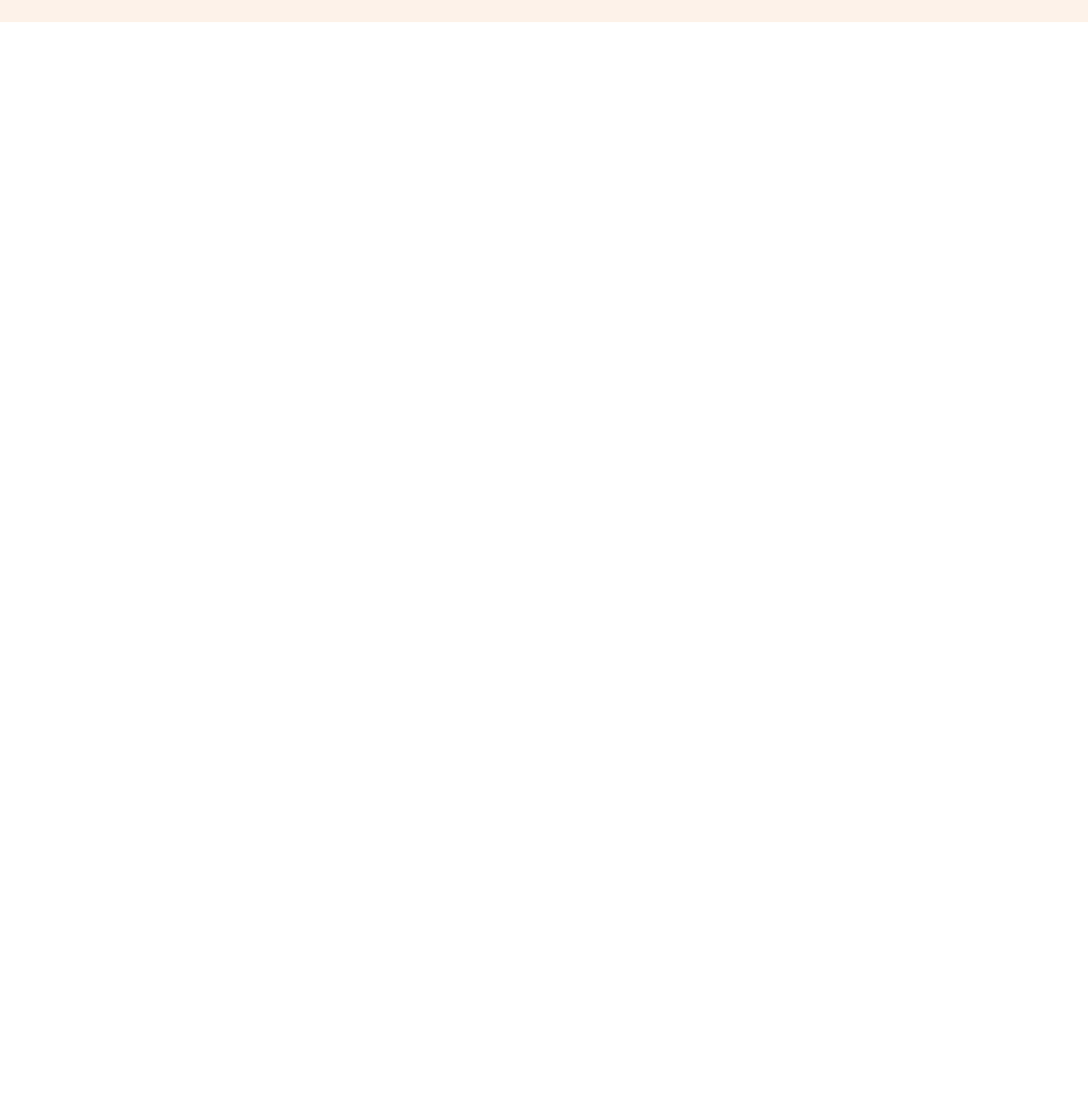
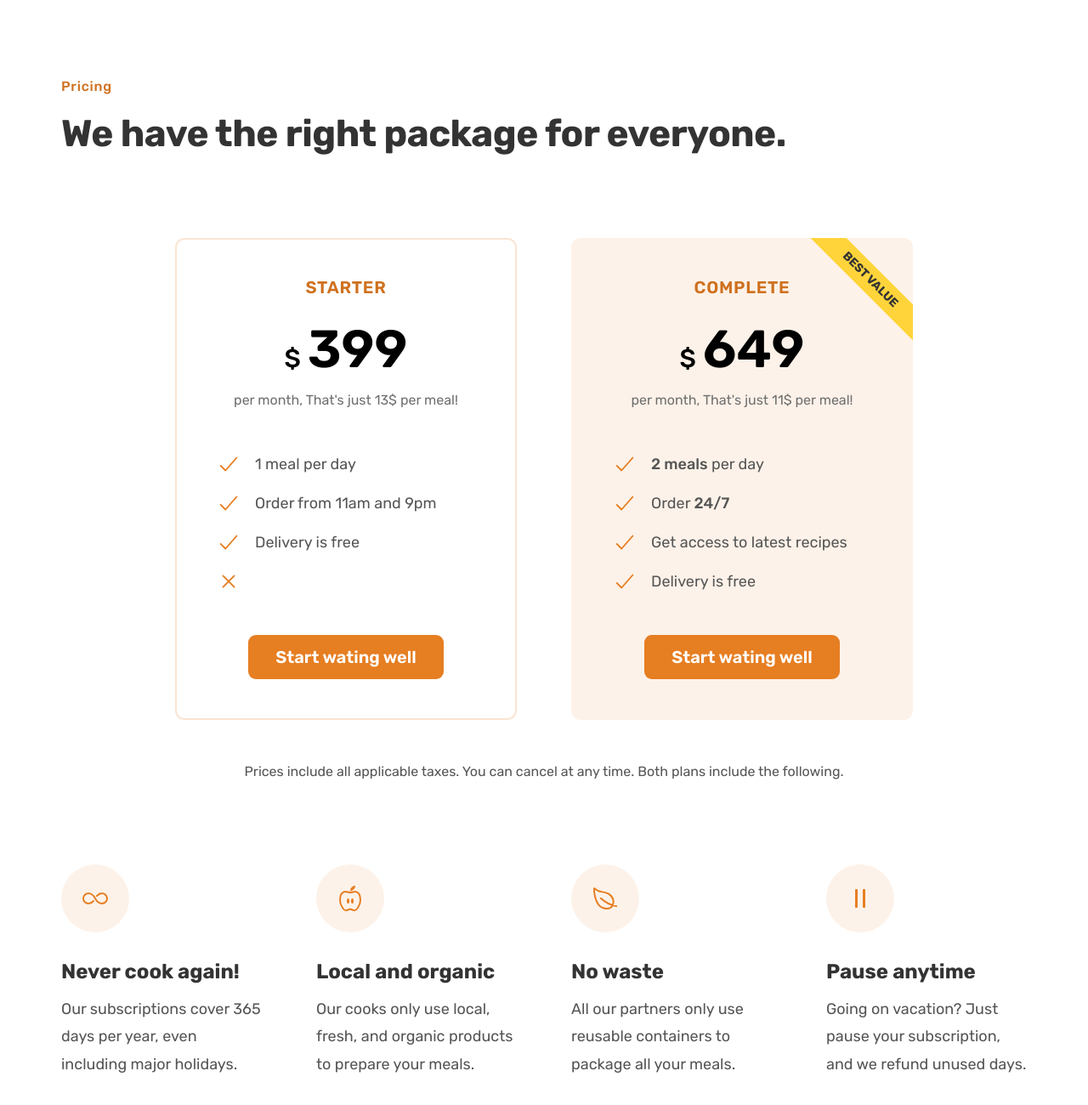
Before and after one commit to abedshamia/Omnifood, a plain HTML site: page index.html in a window 1280 px wide. Shown: the part 4664-5964 px from the top of the page at 85% size. Before the commit the page ends 4690 px from the top, so only its background shows below. Drawn offline with nearby package versions, Linux system fonts and the light colour scheme.

Commit message:
Created Pricing and Features Section

```diff
--- a/css/style.css
+++ b/css/style.css
@@ -47,6 +47,11 @@ strong {
   display: grid;
   row-gap: 9.6rem;
   column-gap: 6.4rem;
+  /* margin-bottom: 9.6rem; */
+}
+
+.grid:not(:last-child) {
+  margin-bottom: 9.6rem;
 }
 
 .grid--center--vertical {
@@ -59,6 +64,10 @@ strong {
 
 .grid--3--cols {
   grid-template-columns: repeat(3, 1fr);
+}
+
+.grid--4--cols {
+  grid-template-columns: repeat(4, 1fr);
 }
 .header {
   display: flex;
@@ -516,9 +525,109 @@ strong {
 }
 
 .gallery-item img:hover {
-  transform: rotate(3deg); scale(1.1);
+  transform: scale(1.1) rotate(3deg);
 }
 
-.gallery-item img {
+.gallery-item {
   overflow: hidden;
 }
+
+.section-pricing {
+  padding: 9.6rem 0;
+}
+
+.pricing-plan {
+  border-radius: 11px;
+  padding: 4.8rem;
+  width: 75%;
+}
+
+.pricing-plan--starter {
+  justify-self: end;
+  box-shadow: inset 0 0 0 2px #fae5d3;
+}
+
+.pricing-plan--complete {
+  background-color: #fdf2e9;
+  position: relative;
+  overflow: hidden;
+}
+
+.pricing-plan--complete::after {
+  content: "Best value";
+  position: absolute;
+  text-transform: uppercase;
+  font-size: 1.4rem;
+  font-weight: 700;
+  color: #333;
+  top: 6%;
+  right: -18%;
+  background-color: #ffd43b;
+  padding: 0.8rem 8rem;
+  border-radius: 11px;
+  transform: rotate(45deg);
+  transition: all 0.4s ease-in-out;
+}
+.plan-header {
+  text-align: center;
+  margin-bottom: 4.8rem;
+}
+
+.plan-name {
+  color: #cf711f;
+  font-weight: 600;
+  font-size: 2rem;
+  text-transform: uppercase;
+  letter-spacing: 0.75px;
+  margin-bottom: 3.2rem;
+}
+.plan-price {
+  font-size: 6.2rem;
+  font-weight: 600;
+  color: #000;
+  margin-bottom: 1.6rem;
+}
+
+.plan-price span {
+  font-size: 3rem;
+  font-weight: 500;
+  margin-right: 0.8rem;
+}
+.plan-text {
+  font-size: 1.6rem;
+  line-height: 1.6;
+  color: #6f6f6f;
+}
+
+.plan-sign-up {
+  text-align: center;
+  margin-top: 4.8rem;
+}
+
+.plan-details {
+  font-size: 1.6rem;
+  line-height: 1.6;
+  text-align: center;
+}
+
+.feature-icon {
+  color: #e67e22;
+  height: 3.2rem;
+  width: 3.2rem;
+  background-color: #fdf2e9;
+  margin-bottom: 3.2rem;
+  padding: 2.4rem;
+  border-radius: 50%;
+}
+
+.feature-title {
+  font-size: 2.4rem;
+  color: #333;
+  font-weight: 700;
+  margin-bottom: 1.6rem;
+}
+
+.feature-text {
+  font-size: 1.8rem;
+  line-height: 1.8;
+}
--- a/index.html
+++ b/index.html
@@ -209,7 +209,7 @@
           </div>
       </section>
 
-      <section class='section-testimonials grid grid--2--cols'>
+      <section class='section-testimonials'>
 
         <div class="testimonials-container">
 
@@ -310,6 +310,99 @@
 
         </div>
       </section>
+
+      <section class='section-pricing'>
+        <div class="container">
+          <span class="subheading">Pricing</span>
+          <h2 class="heading-secondary">
+            We have the right package for everyone.
+          </h2>
+          </div>
+
+          <div class="container grid grid--2--cols margin-bottom-md">
+            <div class="pricing-plan pricing-plan--starter">
+              <header class='plan-header'>
+              <p class='plan-name'>Starter</p>
+              <p class="plan-price"><span>$</span>399</p>
+              <p class="plan-text">per month, That's just 13$ per meal!</p>
+            </header>
+             <ul class="list">
+              <li class='list-item'><ion-icon name="checkmark-outline" class='list-icon'></ion-icon>1 meal per day</li>
+              <li class='list-item'><ion-icon name="checkmark-outline" class='list-icon'></ion-icon>Order from 11am and 9pm</li>
+              <li class='list-item'><ion-icon name="checkmark-outline" class='list-icon'></ion-icon> Delivery is free</li>
+              <li class='list-item'><ion-icon name="close-outline" class='list-icon'></ion-icon></li>
+  </ul>
+  <div class="plan-sign-up">
+
+  <a class='btn btn--full' href='#'>Start wating well</a>
+  </div>
+            </div>
+            <div class="pricing-plan pricing-plan--complete">
+              <header class='plan-header'>
+              <p class='plan-name'>Complete</p>
+              <p class="plan-price"><span>$</span>649</p>
+              <p class="plan-text">per month, That's just 11$ per meal!</p>
+            </header>
+             <ul class="list">
+              <li class='list-item'><ion-icon name="checkmark-outline" class='list-icon'></ion-icon><span><strong>2 meals</strong> per day</span></li>
+              <li class='list-item'><ion-icon name="checkmark-outline" class='list-icon'></ion-icon><span>Order<strong> 24/7</span></strong>
+              </li>
+              <li class='list-item'><ion-icon name="checkmark-outline" class='list-icon'></ion-icon>Get access to latest recipes</li>
+              <li class='list-item'><ion-icon name="checkmark-outline" class='list-icon'></ion-icon> Delivery is free</li>
+  </ul>
+  <div class="plan-sign-up">
+
+  <a class='btn btn--full' href='#'>Start wating well</a>
+
+</div>
+            </div>
+          </div>
+
+          <div class="container grid">
+            <aside class='plan-details'>
+              Prices include all applicable taxes. You can cancel at any time. Both plans include the following.
+            </aside>
+
+          </div>
+          <div class="container grid grid--4--cols">
+            <div class="feature">
+              <ion-icon class='feature-icon' name='infinite-outline'></ion-icon>
+              <p class="feature-title">
+                Never cook again!
+              </p>
+              <p class="feature-text">
+                Our subscriptions cover 365 days per year, even including major holidays.
+              </p>
+             </div>
+             <div class="feature">
+              <ion-icon class='feature-icon' name='nutrition-outline'></ion-icon>
+              <p class="feature-title">
+                Local and organic
+              </p>
+              <p class="feature-text">
+              Our cooks only use local, fresh, and organic products to prepare your meals.
+              </p>
+             </div>
+             <div class="feature">
+              <ion-icon class='feature-icon' name='leaf-outline'></ion-icon>
+              <p class="feature-title">
+                No waste
+              </p>
+              <p class="feature-text">
+               All our partners only use reusable containers to package all your meals.
+              </p>
+             </div>
+             <div class="feature">
+              <ion-icon class='feature-icon' name='pause-outline'></ion-icon>
+              <p class="feature-title">
+                Pause anytime
+              </p>
+              <p class="feature-text">
+           Going on vacation? Just pause your subscription, and we refund unused days.
+              </p>
+             </div>
+          </div>
+      </section>
     </main>
     <script type="module" src="https://unpkg.com/ionicons@5.5.2/dist/ionicons/ionicons.esm.js"></script>
 <script nomodule src="https://unpkg.com/ionicons@5.5.2/dist/ionicons/ionicons.js"></script>
```
